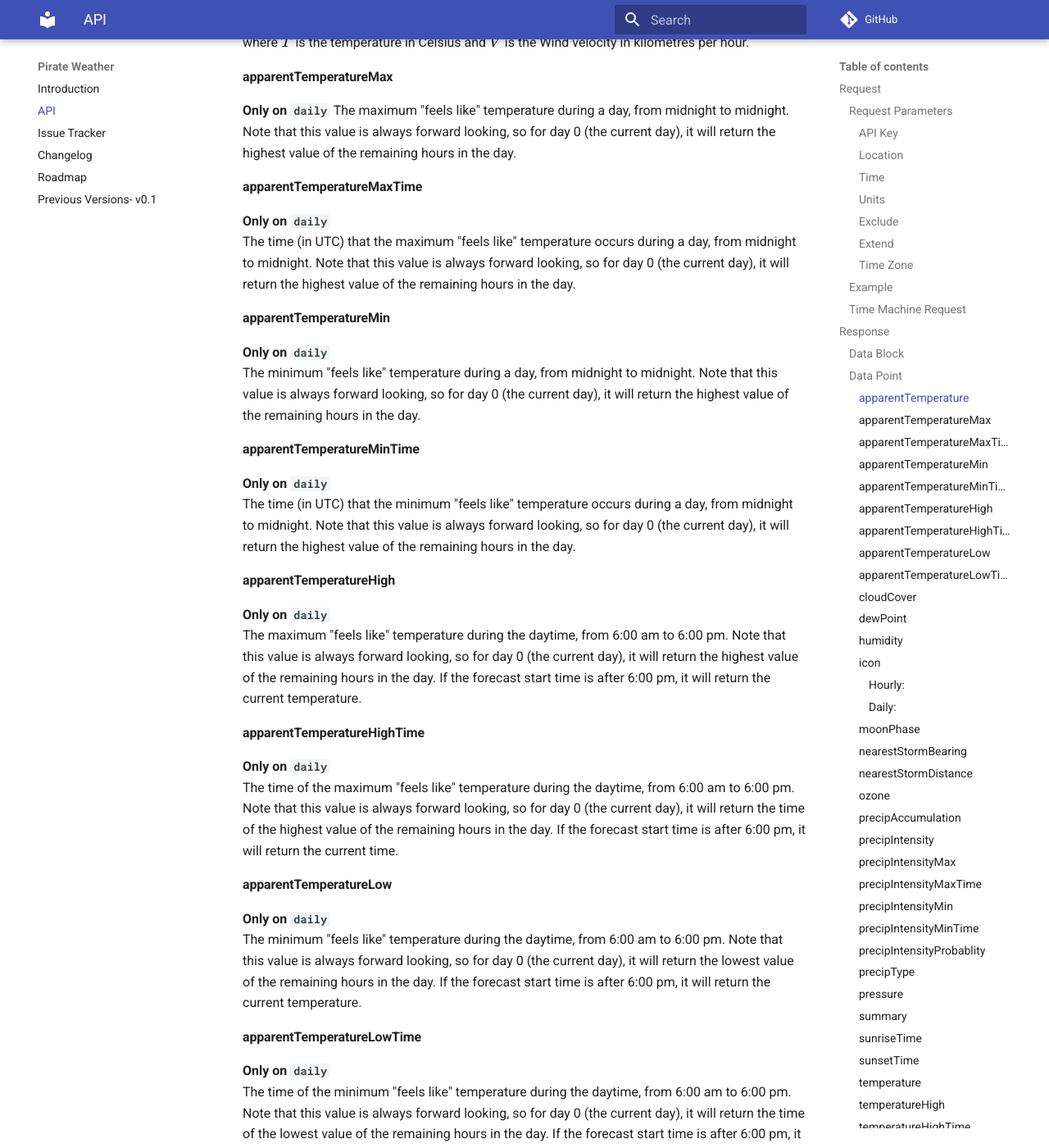
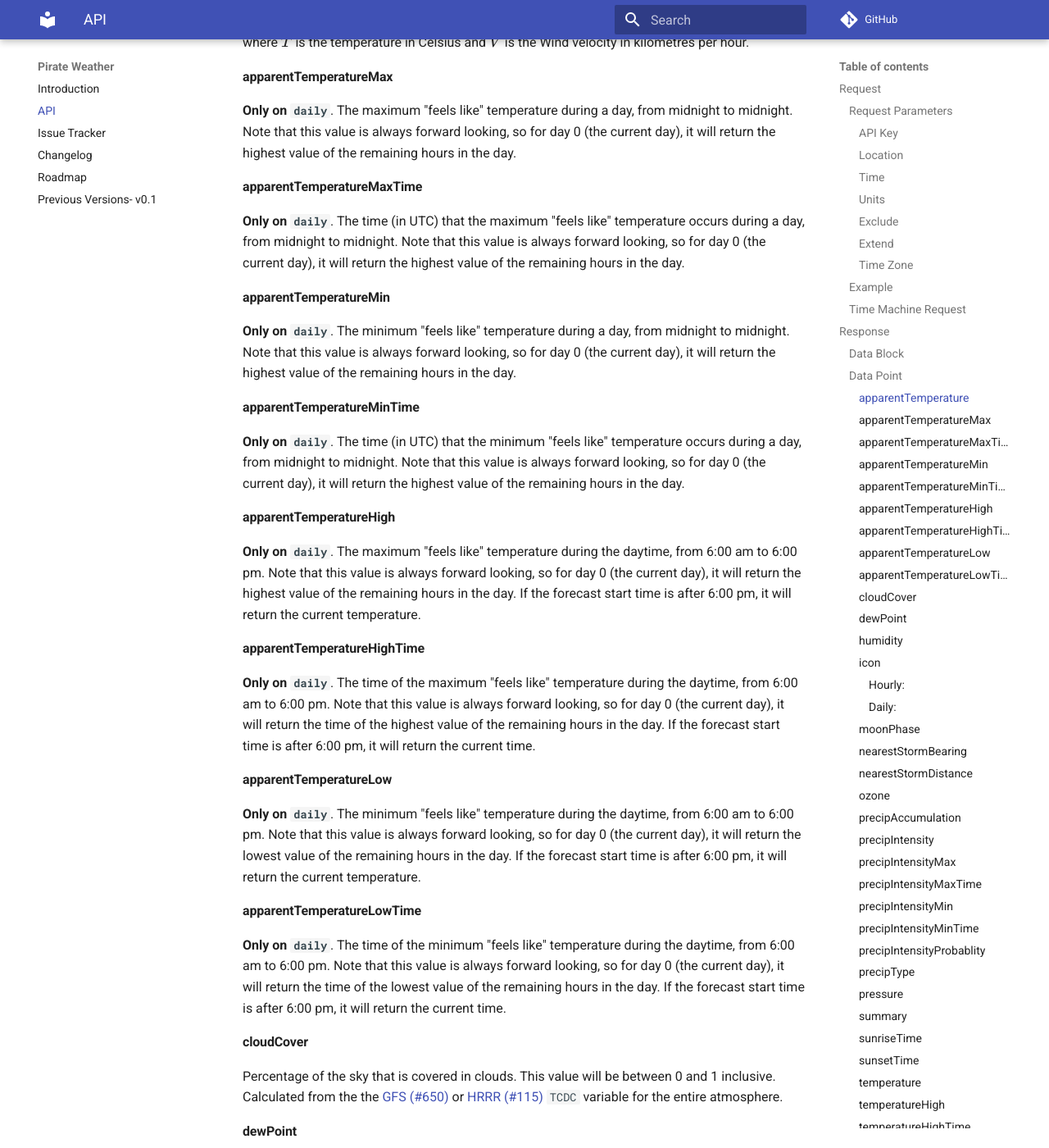
Before and after one commit to Pirate-Weather/pirateweather, an MkDocs documentation site: the page built from docs/API.md, in a window 1280 px wide and 1400 px high, scrolled down 6997 px. Shown: the whole window at 82% size. Built offline with MkDocs 1.6.1 and Material for MkDocs 9.7.7, drawn with Linux system fonts in a browser that asks for light colours; comment, search, counter and statistics services are not loaded; some of the changed text lies outside the part shown.

Commit message:
Move only text onto the same line as description

```diff
--- a/docs/API.md
+++ b/docs/API.md
@@ -256,35 +256,28 @@ $$
 where $T$ is the temperature in Celsius and $V$ is the Wind velocity in kilometres per hour.
 
 #### apparentTemperatureMax
-**Only on `daily`**
-The maximum "feels like" temperature during a day, from midnight to midnight. Note that this value is always forward looking, so for day 0 (the current day), it will return the highest value of the remaining hours in the day.
+**Only on `daily`**. The maximum "feels like" temperature during a day, from midnight to midnight. Note that this value is always forward looking, so for day 0 (the current day), it will return the highest value of the remaining hours in the day.
 
 #### apparentTemperatureMaxTime
-**Only on `daily`**<br>
-The time (in UTC) that the maximum "feels like" temperature occurs during a day, from midnight to midnight. Note that this value is always forward looking, so for day 0 (the current day), it will return the highest value of the remaining hours in the day.
+**Only on `daily`**. The time (in UTC) that the maximum "feels like" temperature occurs during a day, from midnight to midnight. Note that this value is always forward looking, so for day 0 (the current day), it will return the highest value of the remaining hours in the day.
 
 #### apparentTemperatureMin
-**Only on `daily`**<br>
-The minimum "feels like" temperature during a day, from midnight to midnight. Note that this value is always forward looking, so for day 0 (the current day), it will return the highest value of the remaining hours in the day.
+**Only on `daily`**. The minimum "feels like" temperature during a day, from midnight to midnight. Note that this value is always forward looking, so for day 0 (the current day), it will return the highest value of the remaining hours in the day.
 
 #### apparentTemperatureMinTime
-**Only on `daily`**<br>
-The time (in UTC) that the minimum "feels like" temperature occurs during a day, from midnight to midnight. Note that this value is always forward looking, so for day 0 (the current day), it will return the highest value of the remaining hours in the day.
+**Only on `daily`**. The time (in UTC) that the minimum "feels like" temperature occurs during a day, from midnight to midnight. Note that this value is always forward looking, so for day 0 (the current day), it will return the highest value of the remaining hours in the day.
 
 #### apparentTemperatureHigh
-**Only on `daily`**<br>
-The maximum "feels like" temperature during the daytime, from 6:00 am to 6:00 pm. Note that this value is always forward looking, so for day 0 (the current day), it will return the highest value of the remaining hours in the day. If the forecast start time is after 6:00 pm, it will return the current temperature.
+**Only on `daily`**. The maximum "feels like" temperature during the daytime, from 6:00 am to 6:00 pm. Note that this value is always forward looking, so for day 0 (the current day), it will return the highest value of the remaining hours in the day. If the forecast start time is after 6:00 pm, it will return the current temperature.
 
 #### apparentTemperatureHighTime
-**Only on `daily`**<br>
-The time of the maximum "feels like" temperature during the daytime, from 6:00 am to 6:00 pm. Note that this value is always forward looking, so for day 0 (the current day), it will return the time of the highest value of the remaining hours in the day. If the forecast start time is after 6:00 pm, it will return the current time.
+**Only on `daily`**. The time of the maximum "feels like" temperature during the daytime, from 6:00 am to 6:00 pm. Note that this value is always forward looking, so for day 0 (the current day), it will return the time of the highest value of the remaining hours in the day. If the forecast start time is after 6:00 pm, it will return the current time.
 
 #### apparentTemperatureLow
-**Only on `daily`**<br>
-The minimum "feels like" temperature during the daytime, from 6:00 am to 6:00 pm. Note that this value is always forward looking, so for day 0 (the current day), it will return the lowest value of the remaining hours in the day. If the forecast start time is after 6:00 pm, it will return the current temperature.
+**Only on `daily`**. The minimum "feels like" temperature during the daytime, from 6:00 am to 6:00 pm. Note that this value is always forward looking, so for day 0 (the current day), it will return the lowest value of the remaining hours in the day. If the forecast start time is after 6:00 pm, it will return the current temperature.
 
 #### apparentTemperatureLowTime
-**Only on `daily`**<br>
+**Only on `daily`**.
 The time of the minimum "feels like" temperature during the daytime, from 6:00 am to 6:00 pm. Note that this value is always forward looking, so for day 0 (the current day), it will return the time of the lowest value of the remaining hours in the day. If the forecast start time is after 6:00 pm, it will return the current time.
 
 #### cloudCover
@@ -323,42 +316,34 @@ The algorithm here is straightforward, coming from this [NOAA resource](https://
 For additional details, see [issue #3](https://github.com/alexander0042/pirateweather/issues/3).
 
 #### moonPhase
-**Only on `daily`**<br>
-In progress.
+**Only on `daily`**. In progress.
 
 #### nearestStormBearing
-**Only on `currently`**<br>
-In progress.
+**Only on `currently`**. In progress.
 
 #### nearestStormDistance
-**Only on `currently`**<br>
-In progress.
+**Only on `currently`**. In progress.
 
 #### ozone
 In progress.
 
 #### precipAccumulation
-**Only on `hourly` and `daily`**<br>
-In progress.
+**Only on `hourly` and `daily`**. In progress.
 
 #### precipIntensity
-The rate in which liquid precipitation is falling. This value is expressed in millimeters per hour or inches per hour depending on the requested units.
+The rate in which liquid precipitation is falling. This value is expressed in millimeters per hour or inches per hour depending on the requested `units`.
 
 #### precipIntensityMax
-**Only on `daily`**<br>
-In progress.
+**Only on `daily`**. In progress.
 
 #### precipIntensityMaxTime
-**Only on `daily`**<br>
-In progress.
+**Only on `daily`**. In progress.
 
 #### precipIntensityMin
-**Only on `daily`**<br>
-In progress.
+**Only on `daily`**. In progress.
 
 #### precipIntensityMinTime
-**Only on `daily`**<br>
-In progress.
+**Only on `daily`**. In progress.
 
 #### precipIntensityProbablity
 The probablity of precipitation occuring expressed as a value between 0 and 1 inclusive.
@@ -373,46 +358,37 @@ In progress.
 In progress.
 
 #### sunriseTime
-**Only on `daily`**<br>
-In progress.
+**Only on `daily`**. In progress.
 
 #### sunsetTime
-**Only on `daily`**<br>
-In progress.
+**Only on `daily`**. In progress.
 
 #### temperature
 The air temperature in degrees celsius or degrees farenheit depending on the requested `units`
 
 #### temperatureHigh
-**Only on `daily`**<br>
-The daytime high temperature calculated between 6am and 6am local time. Note that this value is always forward looking, so for day 0 (the current day), it will return the highest value of the remaining hours in the day
+**Only on `daily`**. The daytime high temperature calculated between 6am and 6am local time. Note that this value is always forward looking, so for day 0 (the current day), it will return the highest value of the remaining hours in the day
 
 #### temperatureHighTime
-**Only on `daily`**<br>
-The time in which the high temperature occurs represented in UNIX time.
+**Only on `daily`**. The time in which the high temperature occurs represented in UNIX time.
 
 #### temperatureLow
-**Only on `daily`**<br>
-The overnight low temperature calculated between 6am and 6am local time. Note that this value is always forward looking, so for day 0 (the current day), it will return the highest value of the remaining hours in the day
+**Only on `daily`**. The overnight low temperature calculated between 6am and 6am local time. Note that this value is always forward looking, so for day 0 (the current day), it will return the highest value of the remaining hours in the day
 
 #### temperatureLowTime
-**Only on `daily`**<br>
-The time in which the low temperature occurs represented in UNIX time.
+**Only on `daily`**. The time in which the low temperature occurs represented in UNIX time.
 
 #### temperatureMax
-**Only on `daily`**<br>
-The maximum temperature calculated between 12am and 12am local time. Note that this value is always forward looking, so for day 0 (the current day), it will return the highest value of the remaining hours in the day
+**Only on `daily`**. The maximum temperature calculated between 12am and 12am local time. Note that this value is always forward looking, so for day 0 (the current day), it will return the highest value of the remaining hours in the day
 
 #### temperatureMaxTime
-**Only on `daily`**<br>
-The time in which the maximum temperature occurs represented in UNIX time.
+**Only on `daily`**. The time in which the maximum temperature occurs represented in UNIX time.
 
 #### temperatureMin
-**Only on `daily`**<br>
-The minimum temperature calculated between 12am and 12am local time. Note that this value is always forward looking, so for day 0 (the current day), it will return the highest value of the remaining hours in the day
+**Only on `daily`**. The minimum temperature calculated between 12am and 12am local time. Note that this value is always forward looking, so for day 0 (the current day), it will return the highest value of the remaining hours in the day
 
 #### temperatureMinTime
-**Only on `daily`**<br>
+**Only on `daily`**.
 The time in which the minimum temperature occurs represented in UNIX time.
 
 #### time
@@ -422,8 +398,7 @@ In progress.
 The UV index.
 
 #### uvIndexTime
-**Only on `daily`**<br>
-The time in which the maximum `uvIndex` occurs during the day.
+**Only on `daily`**. The time in which the maximum `uvIndex` occurs during the day.
 
 #### visibility
 The visibility in kilometres or miles depending on the requested units. In the `daily` block the visibility is the average visibility for the day. This value is capped at 16 kilometres or 10 miles depending on the requested `units`.
@@ -435,8 +410,7 @@ In progress.
 The wind gust in kilometres per hour or miles per hour depending on the requested `units`.
 
 #### windGustTime
-**Only on `daily`**<br>
-The time in which the maximum wind gust occurs during the day represented in UNIX time.
+**Only on `daily`**. The time in which the maximum wind gust occurs during the day represented in UNIX time.
 
 #### windSpeed
 The current wind speed in kilometres per hour or miles per hour depending on the requested `units`.
```
